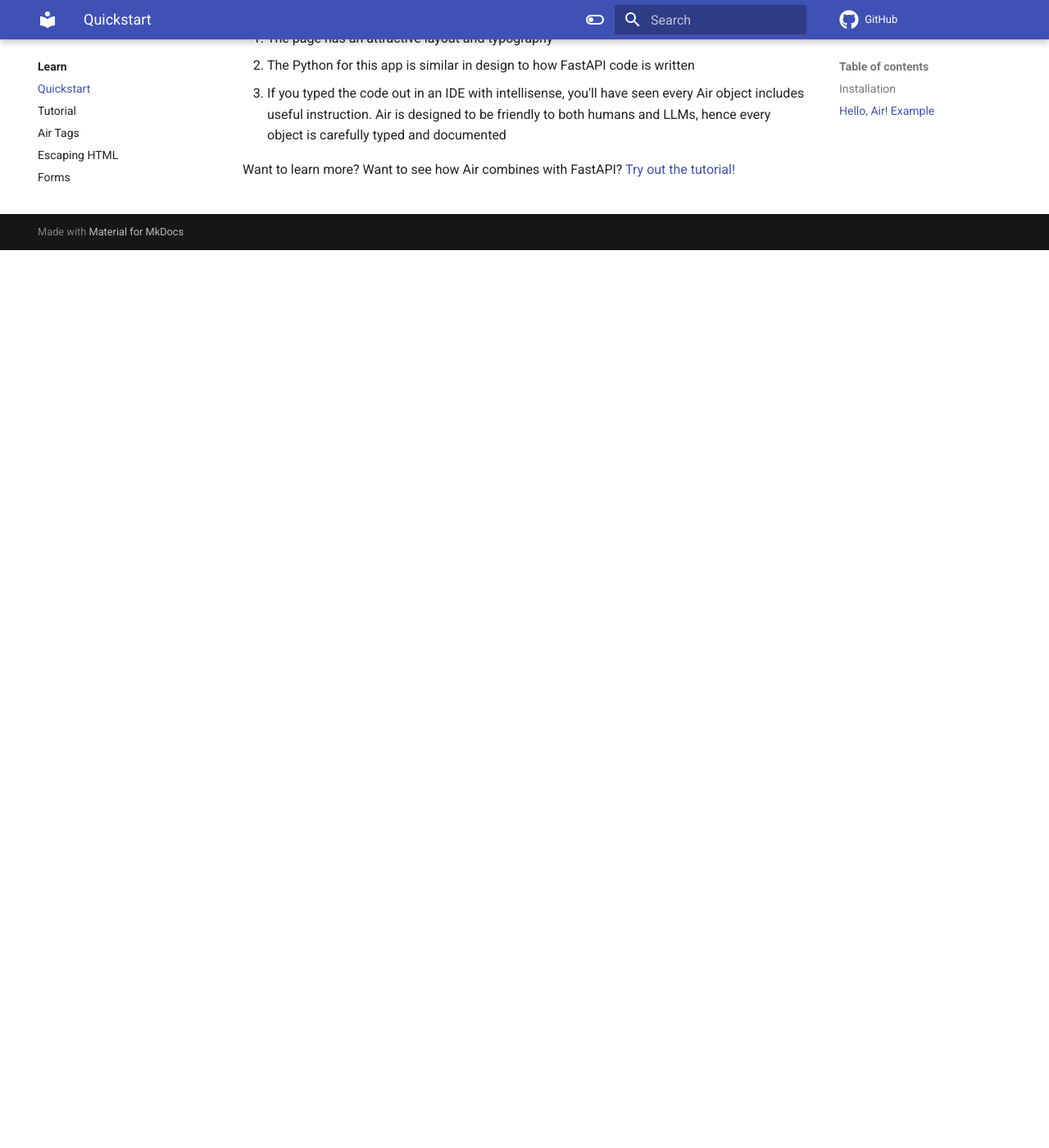
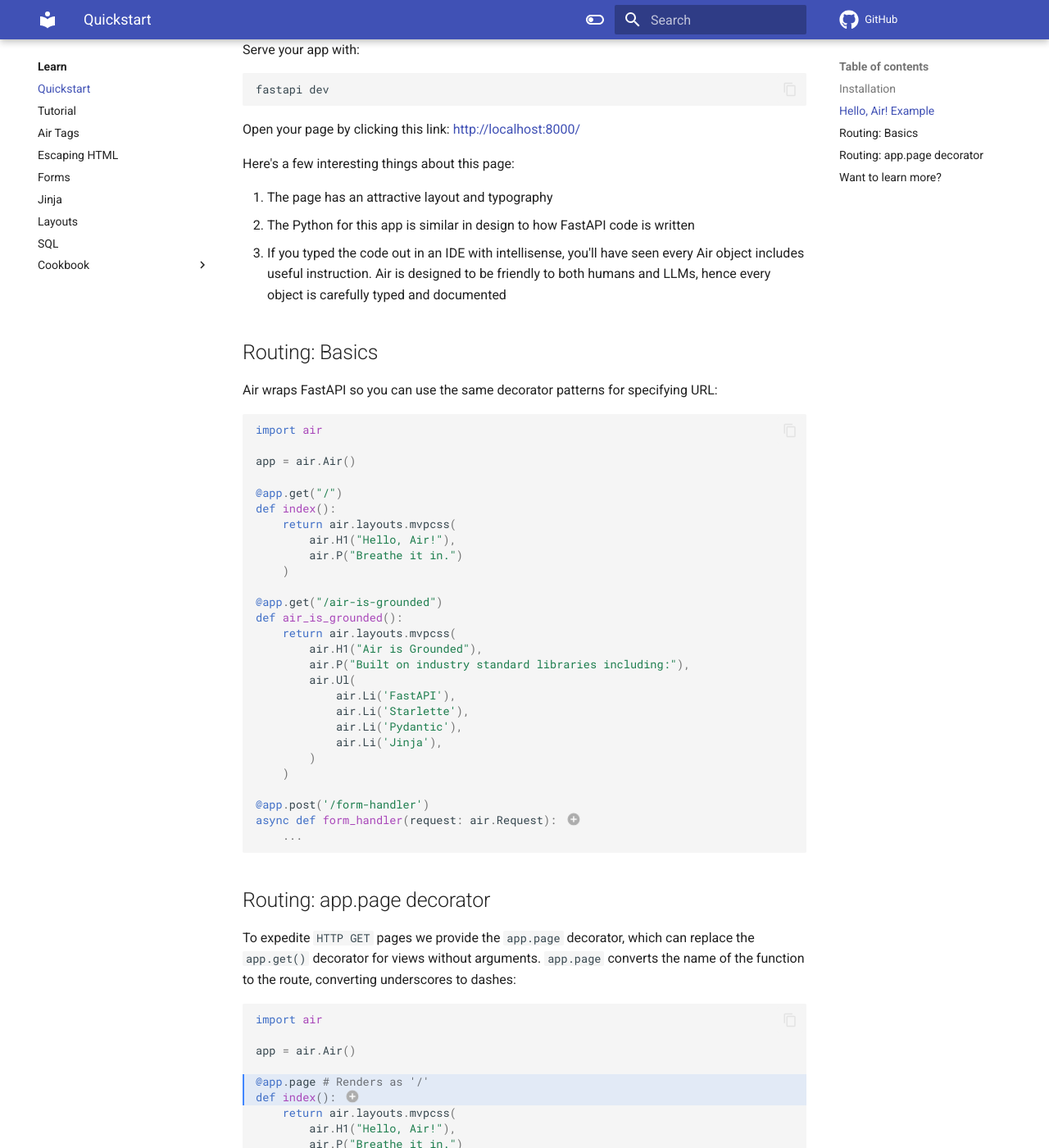
Before and after one commit to feldroy/air, an MkDocs documentation site: the page built from docs/learn/quickstart.md, in a window 1280 px wide and 1400 px high, scrolled down 1095 px. Shown: the whole window at 82% size. Built offline with MkDocs 1.6.1 and Material for MkDocs 9.7.7, drawn with Linux system fonts in a browser that asks for light colours; comment, search, counter and statistics services are not loaded; some of the changed text lies outside the part shown.

Commit message:
Add routing to quickstart (#514)
* Add routing to the quickstart

* Note cleanup

````diff
--- a/docs/learn/quickstart.md
+++ b/docs/learn/quickstart.md
@@ -12,11 +12,24 @@ cd helloair
 uv venv
 source .venv/bin/activate
 uv init
-uv add "air[standard]"
+uv add air
+uv add "fastapi[standard]"
 ```
 
-> [!TIP]
-> You can also do `pip install -U air` or `conda install air -c conda-forge`, and similar for fastapi[standard], in any project directory.
+!!! note
+    You can also do:
+
+    ```sh
+    pip install -U air "fastapi[standard]"
+    ```
+
+    or even
+
+    ```sh
+    conda install air -c conda-forge
+    conda install "fastapi[standard]" -c conda-forge
+    ```
+
 
 ## Hello, Air! Example
 
@@ -49,4 +62,78 @@ Here's a few interesting things about this page:
 2. The Python for this app is similar in design to how FastAPI code is written
 3. If you typed the code out in an IDE with intellisense, you'll have seen every Air object includes useful instruction. Air is designed to be friendly to both humans and LLMs, hence every object is carefully typed and documented
 
-Want to learn more? Want to see how Air combines with FastAPI? [Try out the tutorial!](tutorial.md)
+## Routing: Basics
+
+Air wraps FastAPI so you can use the same decorator patterns for specifying URL:
+
+```python
+import air
+
+app = air.Air()
+
+@app.get("/")
+def index():
+    return air.layouts.mvpcss(
+        air.H1("Hello, Air!"),
+        air.P("Breathe it in.")
+    )
+
+@app.get("/air-is-grounded")
+def air_is_grounded():
+    return air.layouts.mvpcss(
+        air.H1("Air is Grounded"),
+        air.P("Built on industry standard libraries including:"),
+        air.Ul(
+            air.Li('FastAPI'),
+            air.Li('Starlette'),
+            air.Li('Pydantic'),
+            air.Li('Jinja'),
+        )
+    )
+
+@app.post('/form-handler')
+async def form_handler(request: air.Request): # (1)!
+    ...
+```
+
+1. Form handling in Air requires `async` functions and usually an `air.Request` argument. We cover forms later on this page as well as in numerous places across the Air documentation.
+
+## Routing: app.page decorator
+
+To expedite `HTTP GET` pages we provide the `app.page` decorator, which can replace the `app.get()` decorator for views without arguments. `app.page` converts the name of the function to the route, converting underscores to dashes:
+
+```python hl_lines="5-6 12-13"
+import air
+
+app = air.Air()
+
+@app.page # Renders as '/'
+def index(): # (1)!
+    return air.layouts.mvpcss(
+        air.H1("Hello, Air!"),
+        air.P("Breathe it in.")
+    )
+
+@app.page # Renders as '/air-is-grounded'
+def air_is_grounded(): # (2)!
+    return air.layouts.mvpcss(
+        air.H1("Air is Grounded"),
+        air.P("Built on industry standard libraries including:"),
+        air.Ul(
+            air.Li('FastAPI'),
+            air.Li('Starlette'),
+            air.Li('Pydantic'),
+            air.Li('Jinja'),
+        )
+    )
+```
+
+1. `app.page` used over functions named `index` are converted to the `/` route.
+2. `app.page` used over functions are converted to a route based on their name, with underscores converted to dashes.
+
+## Want to learn more?
+
+Check out these documentation sections:
+
+- [Learn](/learn)
+- [API Reference](/api)
--- a/mkdocs.yml
+++ b/mkdocs.yml
@@ -70,6 +70,7 @@ theme:
   name: material
   features:
     - content.code.copy
+    - content.code.annotate
     - content.tabs.link
     - navigation.indexes
     - navigation.instant
````
